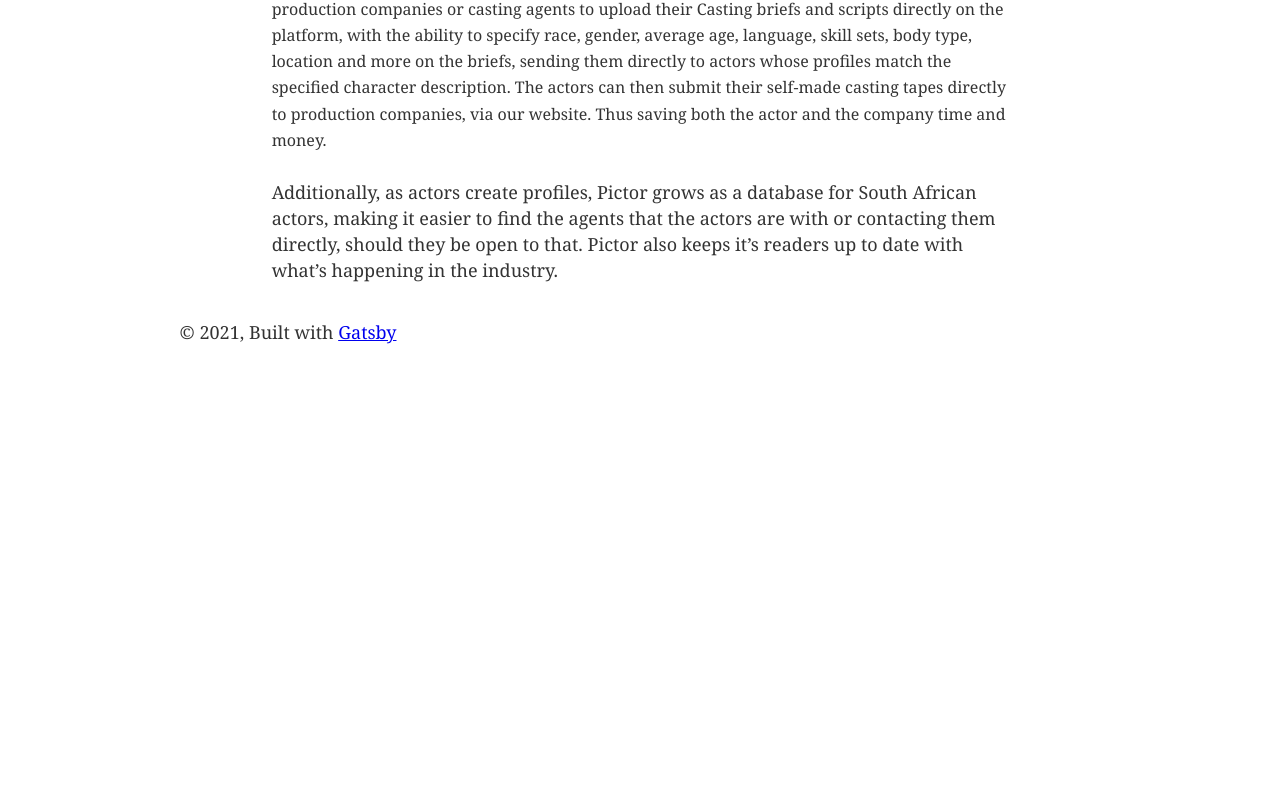
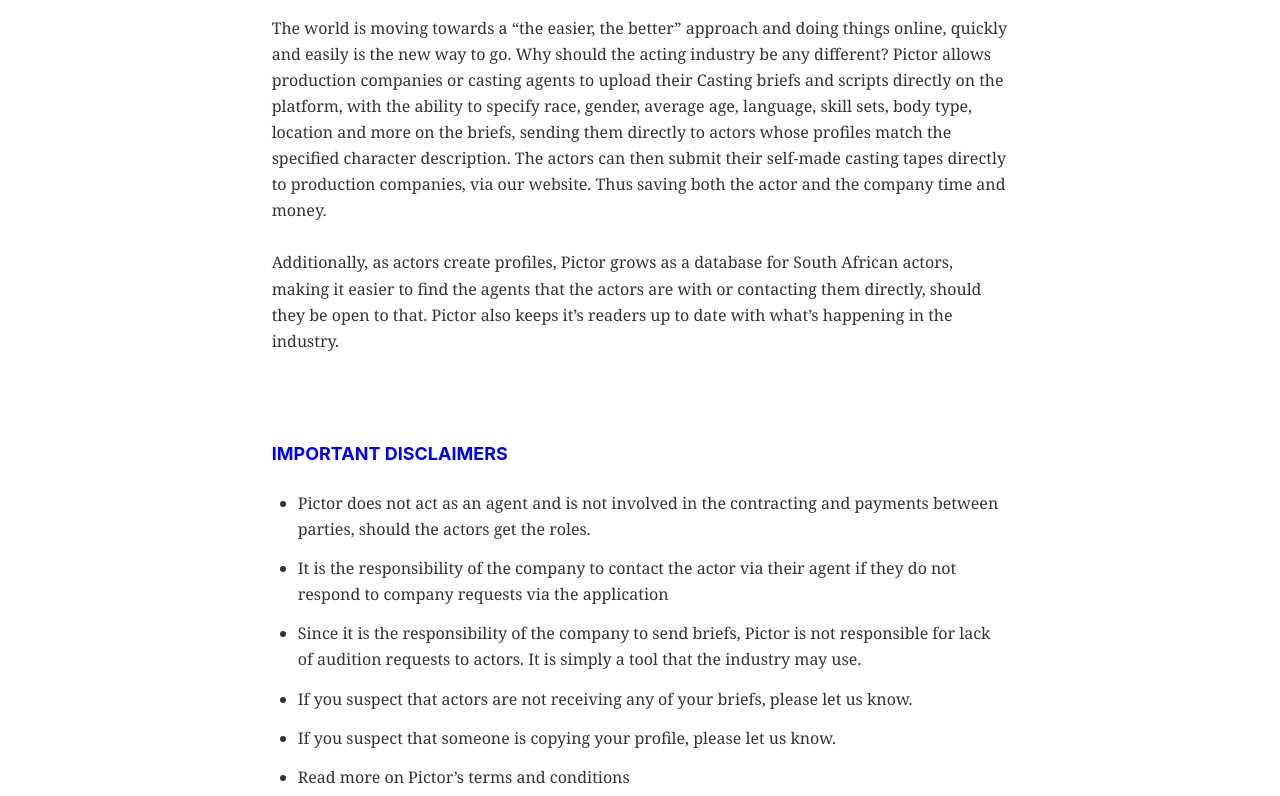
Before and after one commit to NicholasJardine/gatsby_pictor, a Gatsby site: page /about in a window 1280 px wide. Shown: the part 176-972 px from the top of the page. Before the commit the page ends 800 px from the top, so only its background shows below. Built offline with nearby package versions, Linux system fonts and the light colour scheme; Gatsby itself is replaced by a stand-in of ours.

Commit message:
channged the contentsome more

```diff
--- a/src/pages/about.js
+++ b/src/pages/about.js
@@ -2,10 +2,15 @@ import React from "react"
 import { Link } from "gatsby"
 
 import Layout from "../components/layout"
-import Image from "../components/image"
 import styled from "styled-components"
 
-
+const HeadingContainer = styled.div`
+    width:80%;
+    display:flex;
+    position: relative;
+    margin: 0 auto;
+    align-items:center;
+`
 
 const Paragraph = styled.div`
     width:80%;
@@ -14,23 +19,65 @@ const Paragraph = styled.div`
     margin: 0 auto;
     align-self:center;
     justify-self:center;
-    p{
+    p, li{
         font-size:16px;
         font-weight:500;
-        &:nth-child(1){
-            margin-top:40px;
-        }
+    }
+`
+const Heading = styled.div`
+    h1{
+        align-self:center;
+        justify-self:center;
+        font-weight:700;
+        color:blue;
+        margin-top:40px;
+    }
+
+    h4{
+        color: #CCA459;
+        font-weight: bold;
+        padding-top: 64px;
+        text-align: center;
+        color: blue;
     }
 `
 
 const AboutPage = () => (
   <Layout>
-    <Paragraph><p>The world is moving towards a “the easier, the better” approach and doing things online, quickly and easily is the new way to go. Why should the acting industry be any different?
+      <HeadingContainer>
+
+      <Heading> <h1>How Pictor Works</h1></Heading>
+
+      </HeadingContainer>
+        <Paragraph>
+            <p>The world is moving towards a “the easier, the better” approach and doing things online, quickly and easily is the new way to go. Why should the acting industry be any different?
 
 
-Pictor allows production companies or casting agents to upload their Casting briefs and scripts directly on the platform, with the ability to specify race, gender, average age, language, skill sets, body type, location and more on the briefs, sending them directly to actors whose profiles match the specified character description. The actors can then submit their self-made casting tapes directly to production companies, via our website. Thus saving both the actor and the company time and money.</p></Paragraph>
-<Paragraph> Additionally, as actors create profiles, Pictor grows as a database for South African actors, making it easier to find the agents that the actors are with or contacting them directly, should they be open to that. Pictor also keeps it’s readers up to date with what’s happening in the industry.</Paragraph>
+            Pictor allows production companies or casting agents to upload their Casting briefs and scripts directly on the platform, with the ability to specify race, gender, average age, language, skill sets, body type, location and more on the briefs, sending them directly to actors whose profiles match the specified character description. The actors can then submit their self-made casting tapes directly to production companies, via our website. Thus saving both the actor and the company time and money.</p>
+        </Paragraph>
+        <Paragraph>
+            <p>
+            Additionally, as actors create profiles, Pictor grows as a database for South African actors, making it easier to find the agents that the actors are with or contacting them directly, should they be open to that. Pictor also keeps it’s readers up to date with what’s happening in the industry.
+            </p>
+        </Paragraph>
+        <HeadingContainer>
 
+        <Heading> <h4>IMPORTANT DISCLAIMERS</h4></Heading>
+
+        </HeadingContainer>
+        <Paragraph>
+            <ul>
+                <li>Pictor does not act as an agent and is not involved in the contracting and payments between parties, should the actors get the roles.</li>
+                <li>It is the responsibility of the company to contact the actor via their agent if they do not respond to company requests via the application</li>
+                <li>Since it is the responsibility of the company to send briefs, Pictor is not responsible for lack of audition requests to actors. It is simply a tool that the industry may use.
+</li>
+                <li>If you suspect that actors are not receiving any of your briefs, please let us know.
+</li>
+                <li>If you suspect that someone is copying your profile, please let us know.
+</li>
+                <li>Read more on Pictor’s terms and conditions</li>
+            </ul>
+        </Paragraph>
   </Layout>
 )
 
```
